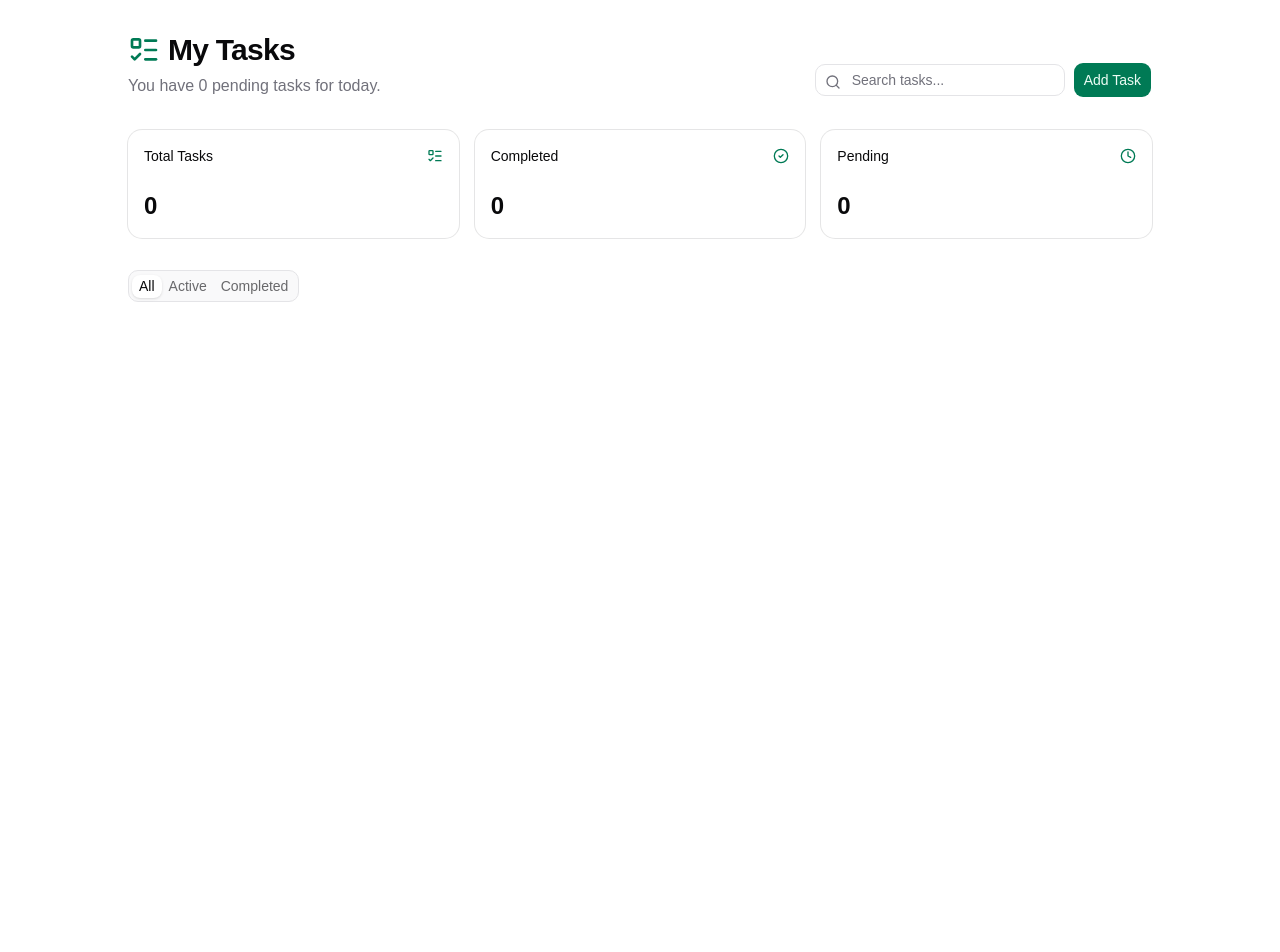
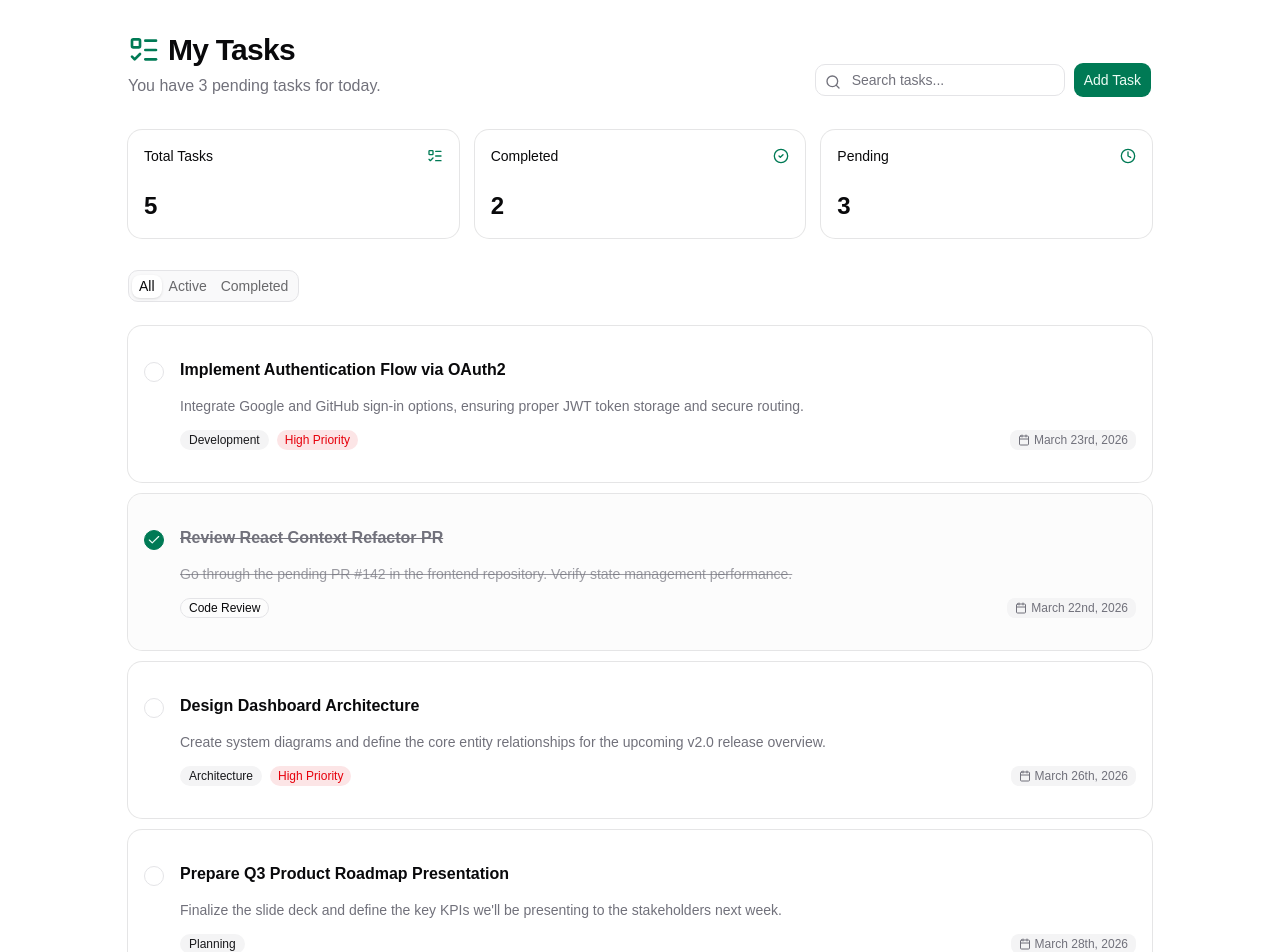
Before and after one commit to DrAmanJy/TaskMaster-, a React (Vite) app: page /dashboard in a window 1280 px wide. Shown: the top 952 px of the page. Before the commit the page ends 800 px from the top, so only its background shows below. Built offline with nearby package versions, Linux system fonts and the light colour scheme.

Commit message:
Feat: update fakeApi configurations

```diff
--- a/src/fakeApi.js
+++ b/src/fakeApi.js
@@ -1,40 +1,48 @@
 const defaultTasks = [
   {
     id: 1,
-    title: "Design the new landing page",
-    description:
-      "Create wireframes and high-fidelity mockups for the marketing site.",
+    title: "Implement Authentication Flow via OAuth2",
+    description: "Integrate Google and GitHub sign-in options, ensuring proper JWT token storage and secure routing.",
     priority: "High",
-    category: "Work",
-    dueDate: "Sat Mar 28 2026 00:00:00 GMT+0530 (India Standard Time)",
+    category: "Development",
+    dueDate: new Date(Date.now() + 86400000 * 2).toISOString(),
     completed: false,
   },
   {
     id: 2,
-    title: "Review pull requests",
-    description: "Go through the pending PRs in the frontend repository.",
+    title: "Review React Context Refactor PR",
+    description: "Go through the pending PR #142 in the frontend repository. Verify state management performance.",
     priority: "Medium",
-    category: "Development",
-    dueDate: "Sat Mar 28 2026 00:00:00 GMT+0530 (India Standard Time)",
+    category: "Code Review",
+    dueDate: new Date(Date.now() + 86400000).toISOString(),
     completed: true,
   },
   {
     id: 3,
-    title: "Buy groceries for the week",
-    description: "Milk, eggs, bread, and some fresh vegetables.",
-    priority: "Low",
-    category: "Personal",
-    dueDate: "Sat Mar 28 2026 00:00:00 GMT+0530 (India Standard Time)",
+    title: "Design Dashboard Architecture",
+    description: "Create system diagrams and define the core entity relationships for the upcoming v2.0 release overview.",
+    priority: "High",
+    category: "Architecture",
+    dueDate: new Date(Date.now() + 86400000 * 5).toISOString(),
     completed: false,
   },
   {
     id: 4,
-    title: "Schedule dentist appointment",
-    description: "Call Dr. Smith's office to set up a routine checkup.",
+    title: "Prepare Q3 Product Roadmap Presentation",
+    description: "Finalize the slide deck and define the key KPIs we'll be presenting to the stakeholders next week.",
     priority: "Medium",
-    category: "Health",
-    dueDate: "Sat Mar 28 2026 00:00:00 GMT+0530 (India Standard Time)",
+    category: "Planning",
+    dueDate: new Date(Date.now() + 86400000 * 7).toISOString(),
     completed: false,
+  },
+  {
+    id: 5,
+    title: "Fix Mobile Navigation Bug",
+    description: "Resolve the layout shift occurring on screens smaller than 768px in the top header component.",
+    priority: "Low",
+    category: "Bug Fix",
+    dueDate: new Date(Date.now() - 86400000).toISOString(),
+    completed: true,
   },
 ];
 
@@ -44,16 +52,18 @@ const saveTasksToLocal = (tasks) => {
 
 const loadTasksFromLocal = () => {
   const saved = localStorage.getItem("tasks");
-  return saved ? JSON.parse(saved) : [];
+  if (saved) return JSON.parse(saved);
+  saveTasksToLocal(defaultTasks);
+  return defaultTasks;
 };
 
 export const getTasks = async () => {
-  await new Promise((resolve) => setTimeout(resolve, 500));
+  await new Promise((resolve) => setTimeout(resolve, 100));
   return loadTasksFromLocal();
 };
 
 export const searchTasks = async (q) => {
-  await new Promise((resolve) => setTimeout(resolve, 500));
+  await new Promise((resolve) => setTimeout(resolve, 100));
 
   const tasks = loadTasksFromLocal();
   if (!q || q.trim() === "") return tasks;
@@ -66,7 +76,7 @@ export const searchTasks = async (q) => {
 };
 
 export const addTask = async (newTask) => {
-  await new Promise((resolve) => setTimeout(resolve, 2000));
+  await new Promise((resolve) => setTimeout(resolve, 100));
 
   const tasks = loadTasksFromLocal();
   const taskWithId = { ...newTask, id: Date.now() };
@@ -88,7 +98,7 @@ export const updateTask = async (taskId, updatedData) => {
 };
 
 export const deleteTask = async (taskId) => {
-  await new Promise((resolve) => setTimeout(resolve, 1000));
+  await new Promise((resolve) => setTimeout(resolve, 100));
 
   const tasks = loadTasksFromLocal();
   const filteredTasks = tasks.filter((t) => t.id !== taskId);
```
